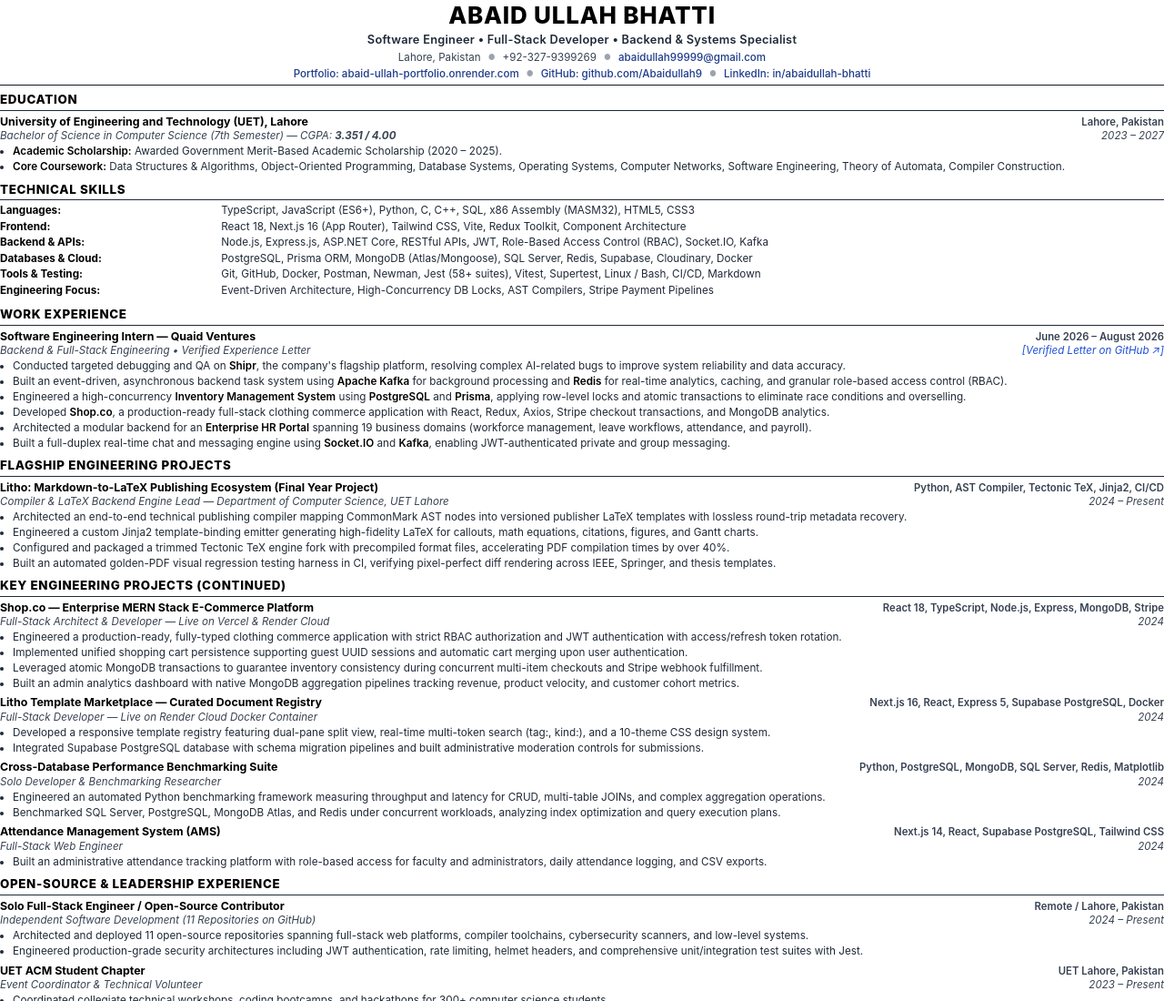
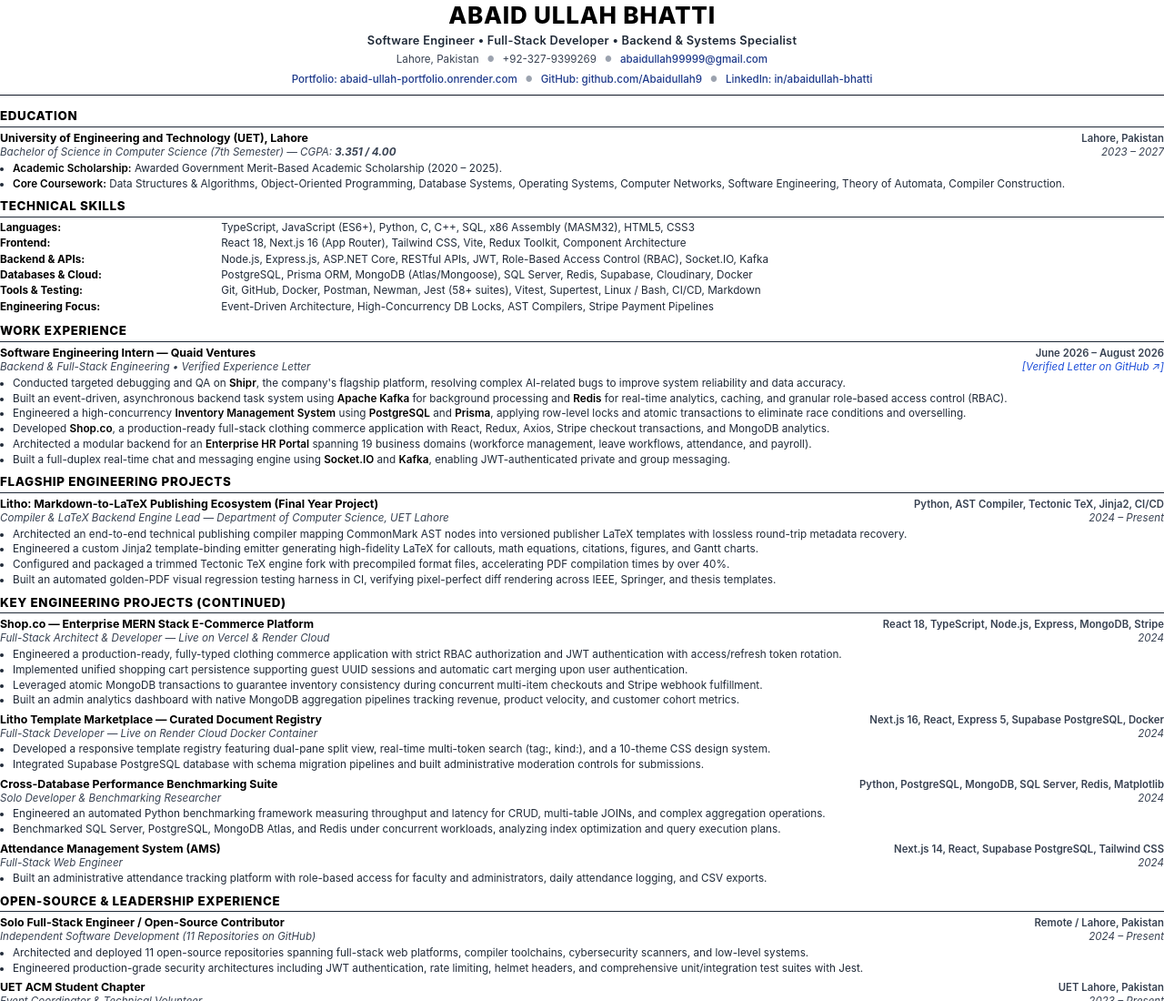
Before and after one commit to Abaidullah9/portfolio, a website: page scripts/resume_preview.html in a window 1280 px wide. Shown: the top 1100 px of the page at 91% size. Drawn offline with Linux system fonts and the light colour scheme.

Commit message:
style(resume): increase spacing between contact rows and between header border and education section

```diff
--- a/scripts/resume_preview.html
+++ b/scripts/resume_preview.html
@@ -29,9 +29,9 @@
   }
   .header {
     text-align: center;
-    margin-bottom: 7px;
+    margin-bottom: 14px;
     border-bottom: 1.5px solid #111827;
-    padding-bottom: 5px;
+    padding-bottom: 9px;
   }
   .header h1 {
     font-size: 19.5pt;
@@ -39,14 +39,14 @@
     letter-spacing: 0.03em;
     text-transform: uppercase;
     color: #000000;
-    margin-bottom: 2px;
+    margin-bottom: 3px;
   }
   .header .title-sub {
     font-size: 9.6pt;
     font-weight: 600;
     color: #1f2937;
     letter-spacing: 0.02em;
-    margin-bottom: 3px;
+    margin-bottom: 4px;
   }
   .contact-bar {
     font-size: 8.7pt;
@@ -54,15 +54,15 @@
     display: flex;
     flex-direction: column;
     align-items: center;
-    gap: 3px;
-    margin-top: 2px;
+    gap: 6px;
+    margin-top: 4px;
   }
   .contact-row {
     display: flex;
     align-items: center;
     justify-content: center;
-    gap: 8px;
-    line-height: 1.25;
+    gap: 9px;
+    line-height: 1.35;
   }
   .contact-bar a {
     color: #1e3a8a;
```
Also changed, not shown: scripts/build_ats_resume.js (+8 -8 lines), 1 other file.
